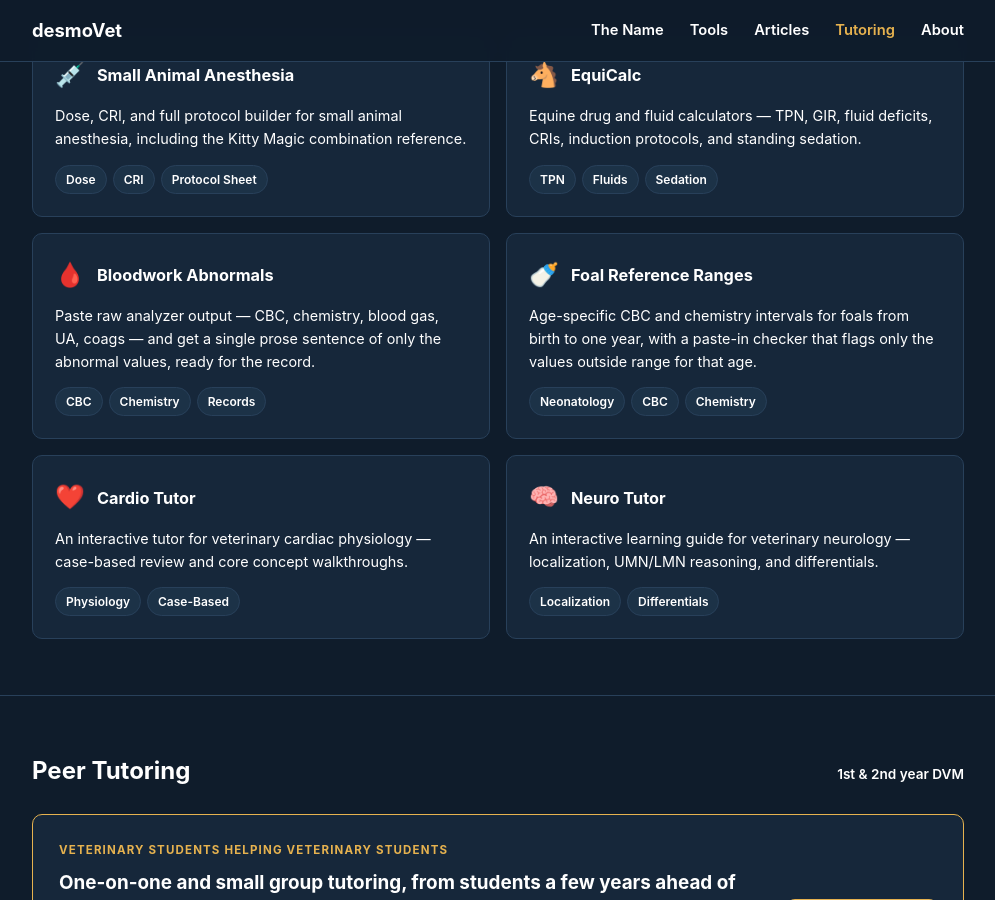
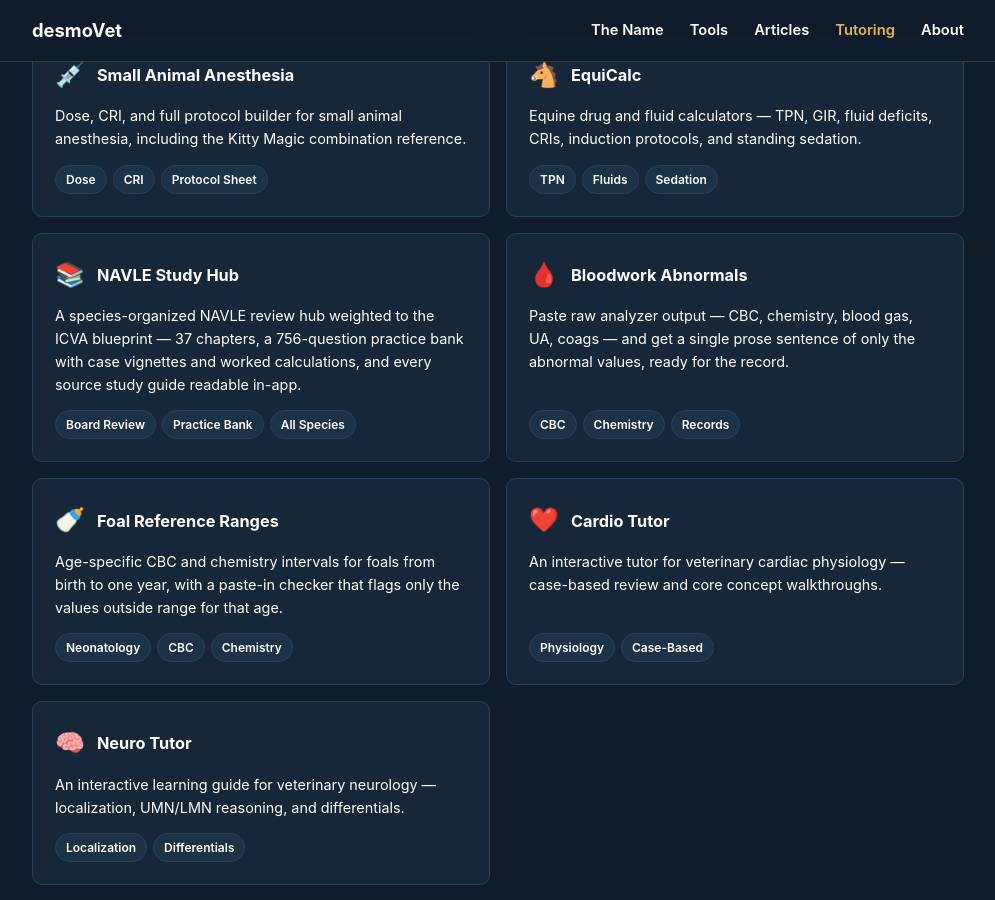
Before and after one commit to kbonen12/desmovet, a Jekyll site: the page index.html, which Jekyll copies as it is, in a window 1280 px wide and 900 px high, scrolled down 1147 px. Shown: the whole window, without its empty margins (142-1137 px from the left). Built offline with Jekyll 4.4.1, drawn with Linux system fonts in a browser that asks for light colours.

Commit message:
Link NAVLE Study Hub from the home page
Adds the NAVLE Study Hub to both home page entry points — the header
quicklink row and the module card grid — so the hub committed in
1d96068 is reachable from desmovet.com.

Also excludes navle/README.md from the Jekyll build so it is not
rendered as a page.

Co-Authored-By: Claude Opus 5 <noreply@anthropic.com>
Claude-Session: https://claude.ai/code/session_01Ft7Yxpjg74FJXmA68QJPNX

```diff
--- a/_config.yml
+++ b/_config.yml
@@ -26,6 +26,7 @@ defaults:
 # Keep working files out of the published site.
 exclude:
   - README.md
+  - navle/README.md
   - LICENSE
   - "*.zip"
   - .DS_Store
--- a/index.html
+++ b/index.html
@@ -195,6 +195,7 @@
     <div class="quicklinks">
       <a class="quicklink" href="anesthesia/">💉 Anesthesia Calc <span class="sub">→</span></a>
       <a class="quicklink" href="equicalc/">🐴 EquiCalc <span class="sub">→</span></a>
+      <a class="quicklink" href="navle/">📚 NAVLE Study Hub <span class="sub">→</span></a>
       <a class="quicklink" href="bloodwork-abnormals.html">🩸 Bloodwork Abnormals <span class="sub">→</span></a>
       <a class="quicklink" href="foal-reference-ranges.html">🍼 Foal Ref Ranges <span class="sub">→</span></a>
       <a class="quicklink" href="cardio-tutor.html">❤️ Cardio Tutor <span class="sub">→</span></a>
@@ -235,6 +236,12 @@
         <div class="module-top"><span class="module-icon">🐴</span><span class="module-name">EquiCalc</span></div>
         <div class="module-desc">Equine drug and fluid calculators — TPN, GIR, fluid deficits, CRIs, induction protocols, and standing sedation.</div>
         <div class="module-tags"><span class="module-tag">TPN</span><span class="module-tag">Fluids</span><span class="module-tag">Sedation</span></div>
+      </a>
+
+      <a class="module-card" href="navle/">
+        <div class="module-top"><span class="module-icon">📚</span><span class="module-name">NAVLE Study Hub</span></div>
+        <div class="module-desc">A species-organized NAVLE review hub weighted to the ICVA blueprint — 37 chapters, a 756-question practice bank with case vignettes and worked calculations, and every source study guide readable in-app.</div>
+        <div class="module-tags"><span class="module-tag">Board Review</span><span class="module-tag">Practice Bank</span><span class="module-tag">All Species</span></div>
       </a>
 
       <a class="module-card" href="bloodwork-abnormals.html">
```
